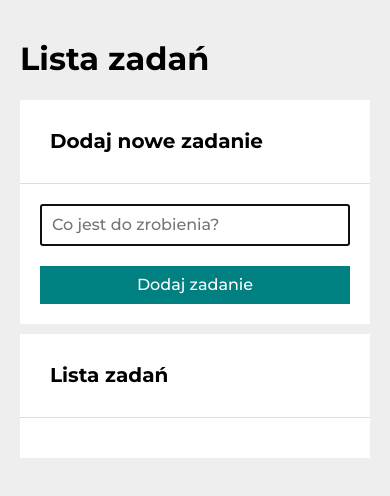
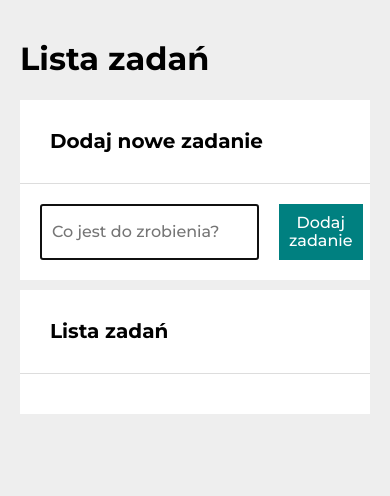
Before and after one commit to KarolinaJ33/to-do-list-react, a React (Create React App) app: page / in a window 390 px wide. Shown: the top 496 px of the page. Built offline with nearby package versions, Linux system fonts and the light colour scheme.

Commit message:
styled components  in Buttons added

```diff
--- a/src/Form/index.js
+++ b/src/Form/index.js
@@ -1,5 +1,5 @@
 import React, { useState, useRef } from "react";
-import "./style.css";
+import { Wrapper, Input, Button } from "./styled";
 
 const Form = ({ addNewTask }) => {
   const [newTaskContent, setNewTaskContent] = useState("");
@@ -23,21 +23,21 @@ const Form = ({ addNewTask }) => {
   };
 
   return (
-    <form className="form" onSubmit={onFormSubmit}>
-      <input
+    <Wrapper
+      onSubmit={onFormSubmit}>
+    <Input
         ref={inputRef}
         value={newTaskContent}
-        className="form__newTask"
         placeholder="Co jest do zrobienia?"
         autoFocus
         onChange={({ target }) => setNewTaskContent(target.value)}
       />
-      <button
-        onClick={focusInput} className="form__button"
+      <Button
+        onClick={focusInput}
       >
         Dodaj zadanie
-      </button>
-    </form>
+      </Button>
+    </Wrapper>
   );
 };
 
--- a/src/Form/style.css
+++ /dev/null
@@ -1,40 +0,0 @@
-.form {
-    display: grid;
-    grid-template-columns: 1fr auto;
-    grid-gap: 20px;
-}
-
-@media (max-width: 767px) {
-    .form {
-        grid-template-columns: 1fr;
-    }
-}
-
-.form__newTask {
-    padding: 10px;
-    border: 1px solid rgb 180, 169, 169;
-}
-
-@media (max-width: 767px) {
-    .form__input {
-        width: 100%;
-    }
-}
-
-.form__button {
-    background-color: hsl(180, 100%, 25%);
-    color: hsl(0, 0%, 100%);
-    border: none;
-    padding: 10px;
-}
-
-.form__button:hover {
-    background-color: hsl(180, 100%, 30%);
-    cursor: pointer;
-    transition:0.5s;
-    transform: scale(1.05);
-}
-
-.form__button:active {
-    background: hsl(180, 81%, 35%);
-}
--- /dev/null
+++ b/src/Form/styled.js
@@ -0,0 +1,35 @@
+import styled from "styled-components";
+
+export const Wrapper = styled.form`
+    display: grid;
+    grid-template-columns: 1fr auto;
+    grid-gap: 20px;
+
+    @media (max-width: 767px) {
+        width: 100%;
+    }
+`;
+
+export const Input = styled.input`
+    padding: 10px;
+    border: 1px solid rgb 180, 169, 169;
+`;
+
+export const Button = styled.button`
+    background-color: hsl(180, 100%, 25%);
+    color: hsl(0, 0%, 100%);
+    border: none;
+    padding: 10px;
+    transition: 0.5s;
+    padding: 10px;
+
+    &:hover{
+     background-color: hsl(180, 100%, 30%);
+     cursor: pointer;
+     transform: scale(1.05);
+    }
+
+    &:active{
+     background: hsl(180, 81%, 35%);
+    }
+`;
```
